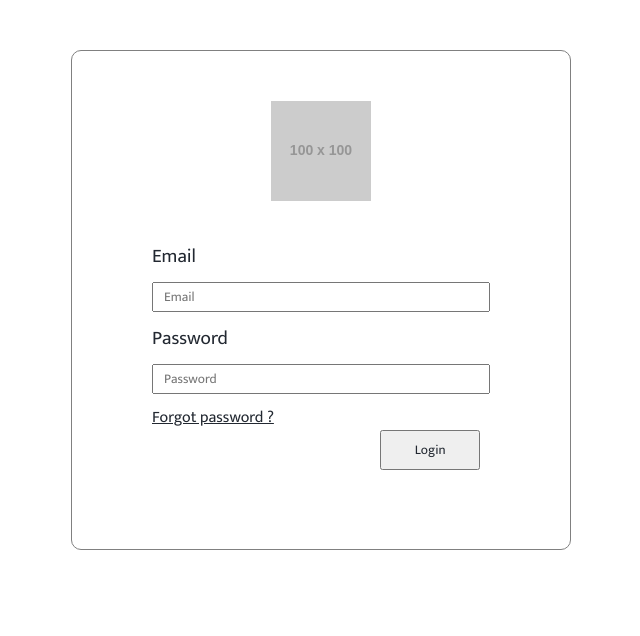
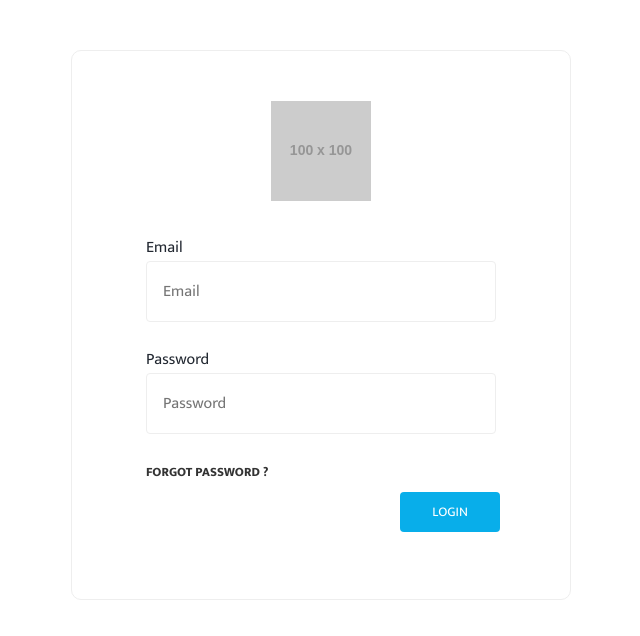
Before and after one commit to ntchungse/React-Dashboard, a React (Create React App) app: page / in a window 1280 px wide. Shown: the top 636 px of the page, without its empty margins (319-959 px from the left). Built offline with nearby package versions, Linux system fonts and the light colour scheme.

Commit message:
re-style login and reset

```diff
--- a/src/Components/Navbar/Navbar.css
+++ b/src/Components/Navbar/Navbar.css
@@ -85,6 +85,7 @@
   border: none;
   vertical-align: middle;
   transition: box-shadow 0.4s ease;
+  outline: none;
 }
 
 .menu-trigger:hover {
--- a/src/Components/ProductCard/ProductCard.css
+++ b/src/Components/ProductCard/ProductCard.css
@@ -98,6 +98,7 @@
     border: none;
     vertical-align: middle;
     transition: box-shadow 0.4s ease;
+    outline: none;
   }
 
   .product-trigger:hover {
--- a/src/Components/ProductCard/ProductCard.js
+++ b/src/Components/ProductCard/ProductCard.js
@@ -1,7 +1,6 @@
-import React, { useState, useRef } from "react";
+import React, { useRef } from "react";
 import { BsThreeDotsVertical } from "react-icons/bs";
 import "./ProductCard.css";
-import Modal from "react-modal";
 import { Link } from "react-router-dom";
 import { useDetectOutsideClick } from "../../useDetectOutsideClick";
 
@@ -25,29 +24,14 @@ const DropdownProduct = () => {
   )
 }
 
-function ProductCard({ image, desc, price, key }) {
-  const [dropdown, setDropdown] = useState(false);
-  const [modal, setModal] = useState(false);
-  const openModal = () => {
-    setModal(true);
-  };
-  const closeModal = () => {
-    setModal(false);
-  };
+function ProductCard({ image, desc, price }) {
   return (
     <div className="product__card">
       <img className="product__cardImg" src={image} alt={desc} />
       <DropdownProduct/>
       <p className="product__cardDesc">{desc}</p>
       <p className="product__cardPrice">${price}</p>
-      {/* {modal && (
-        <Modal isOpen={true} onRequestClose={closeModal}>
-            <button className="close__modal" onClick={closeModal}>x</button>
-              <div className="">
 
-              </div>
-        </Modal>
-      )} */}
     </div>
   );
 }
--- a/src/Pages/Login.css
+++ b/src/Pages/Login.css
@@ -1,34 +1,72 @@
+@import url("https://fonts.googleapis.com/css2?family=Poppins:wght@300;400;600;700&display=swap");
+
+body {
+    overflow: hidden;
+}
 .login {
   margin: 50px auto;
   padding: 50px;
   width: 500px;
-    height: 500px;
+  height: 550px;
   display: flex;
   flex-direction: column;
   align-items: center;
-    border: 1px solid gray;
+  border: 1px solid #eee;
   border-radius: 10px;
 }
-.login form {
+.login__button {
+  position: absolute;
+  right: 5%;
+  bottom: 5%;
+  width: 100px;
+  height: 40px;
+  padding: 0.5em;
+  border-radius: 4px;
+  color: white;
+  background-color: #08aeea;
+  text-transform: uppercase;
+  text-align: center;
+  align-items: center;
+  border: none;
+  outline: none;
+  cursor: pointer;
+}
+.login__form {
   width: 100%;
   height: 100%;
   padding: 30px;
   position: relative;
+  max-width: 35rem;
+  margin: 0 auto;
+  padding: 1.5rem;
 }
-.login__input {
-    display: flex;
-    flex-direction: column;
-    font-size: 1.2rem;
+.login__form input {
+  padding: 1rem;
+  border: 1px solid #eee;
+  color: #333;
+  border-radius: 4px;
+  margin-bottom: 1.5rem;
+  display: block;
+  width: 100%;
+  transition: border 0.25s linear;
+  font-weight: normal;
+  font-size: 1rem;
 }
-.login__input input {
-    padding: 0 10px;
-    margin: 10px 0;
-    height: 30px;
+.login__form input:focus {
+  border-color: #08aeea;
 }
-.login__button {
-    position: absolute;
-    right: 10%;
-    bottom: 10%;
-    width: 100px;
-    height: 40px;
+.login__form .forgot {
+  display: inline-block;
+  text-decoration: none;
+  text-transform: uppercase;
+  color: #333;
+  font-size: 0.8rem;
+  font-weight: 600;
+  margin-bottom: 1.5rem;
 }
+.error {
+  width: 200px;
+    background-color: #e42626e8;
+    padding: 5px 10px;
+    border-radius: 5px;
+}
--- a/src/Pages/Login.js
+++ b/src/Pages/Login.js
@@ -8,6 +8,7 @@ function Login() {
   const [email, setEmail] = useState("");
   const [password, setPassword] = useState("");
   const history = useHistory();
+  const [error, setError] = useState(false)
 
   const handleSubmit = (e) => {
     e.preventDefault();
@@ -22,7 +23,8 @@ function Login() {
         history.push("/dashboard");
       })
       .catch((err) => {
-        console.log(err);
+        setError(true);
+        console.log(err)
       });
   };
   return (
@@ -34,32 +36,44 @@ function Login() {
           <div className="login__logo">
             <img src="https://via.placeholder.com/100" alt="logo" />
           </div>
-          <form onSubmit={handleSubmit}>
+          <form className="login__form" onSubmit={handleSubmit}>
             <div className="login__input">
-              <label>Email</label>
+              <label htmlFor="email">Email</label>
               <input
                 type="email"
+                name="email"
                 placeholder="Email"
+                required
                 value={email}
                 onChange={(e) => setEmail(e.target.value)}
               />
             </div>
             <div className="login__input">
-              <label>Password</label>
+              <label htmlFor="password">Password</label>
               <input
                 type="password"
+                name="password"
                 placeholder="Password"
+                required
                 value={password}
                 onChange={(e) => setPassword(e.target.value)}
               />
             </div>
-            <Link to="/reset">
+            <Link className="forgot" to="/reset">
               Forgot password ?
             </Link>
+            {
+            error && (
+              <div className="error">
+                Something went wrong!
+              </div>
+            )
+          }
             <button type="submit" className="login__button">
               Login
             </button>
           </form>
+
         </div>
       )}
     </React.Fragment>
--- a/src/Pages/Product.css
+++ b/src/Pages/Product.css
@@ -13,6 +13,7 @@
     background-color: #dbe2ef;
     border-radius: 10px;
     border: none;
+    outline: none;
 }
 .product__main {
     display: grid;
@@ -38,3 +39,40 @@
     height: 26px;
     width: 50px;
 }
+.formAdd {
+    display: flex;
+    flex-direction: column;
+    padding: 30px;
+    justify-content: space-between;
+    height: 400px;
+}
+.exitButton {
+    position: absolute;
+    top: 10px;
+    right: 10px;
+    width: 30px;
+    height: 30px;
+    border: none;
+    background-color: transparent;
+    outline: none;
+}
+.form__control {
+    display: flex;
+    flex-direction: column;
+    padding: 5px;
+}
+.form__input {
+    width: 300px;
+    border: 1px solid black;
+    border-radius: 5px;
+    padding: 5px;
+}
+.form__buttonAdd {
+    width: 60px;
+    height: 30px;
+    align-self: flex-end;
+    background-color: #e8e8e8;
+    border: none;
+    border-radius: 3px;
+    outline: none;
+}
--- a/src/Pages/ResetPassword.css
+++ b/src/Pages/ResetPassword.css
@@ -2,11 +2,11 @@
   margin: 50px auto;
   padding: 50px;
   width: 500px;
-    height: 500px;
+  height: 400px;
   display: flex;
   flex-direction: column;
   align-items: center;
-    border: 1px solid gray;
+  border: 1px solid #eee;
   border-radius: 10px;
 }
 .reset form {
@@ -14,6 +14,9 @@
   height: 100%;
   padding: 30px;
   position: relative;
+  max-width: 35rem;
+  margin: 0 auto;
+  padding: 1.5rem;
 }
 .reset__input {
   display: flex;
@@ -21,14 +24,34 @@
   font-size: 1.2rem;
 }
 .reset__input input {
-    padding: 0 10px;
-    margin: 10px 0;
-    height: 30px;
+  padding: 1rem;
+  border: 1px solid #eee;
+  color: #333;
+  border-radius: 4px;
+  margin-bottom: 1.5rem;
+  display: block;
+  width: 100%;
+  transition: border 0.25s linear;
+  font-weight: normal;
+  font-size: 1rem;
+}
+.reset__input input:focus {
+  border-color: #08aeea;
 }
 .reset__button {
   position: absolute;
-    right: 10%;
-    bottom: 10%;
+  right: 5%;
+  bottom: 5%;
   width: 100px;
   height: 40px;
+  padding: 0.5em;
+  border-radius: 4px;
+  color: white;
+  background-color: #08aeea;
+  text-transform: uppercase;
+  text-align: center;
+  align-items: center;
+  border: none;
+  outline: none;
+  cursor: pointer;
 }
```
Also changed, not shown: src/Pages/Product.js (+115 -18 lines). Lines whose indentation alone changed are shown as unchanged.
